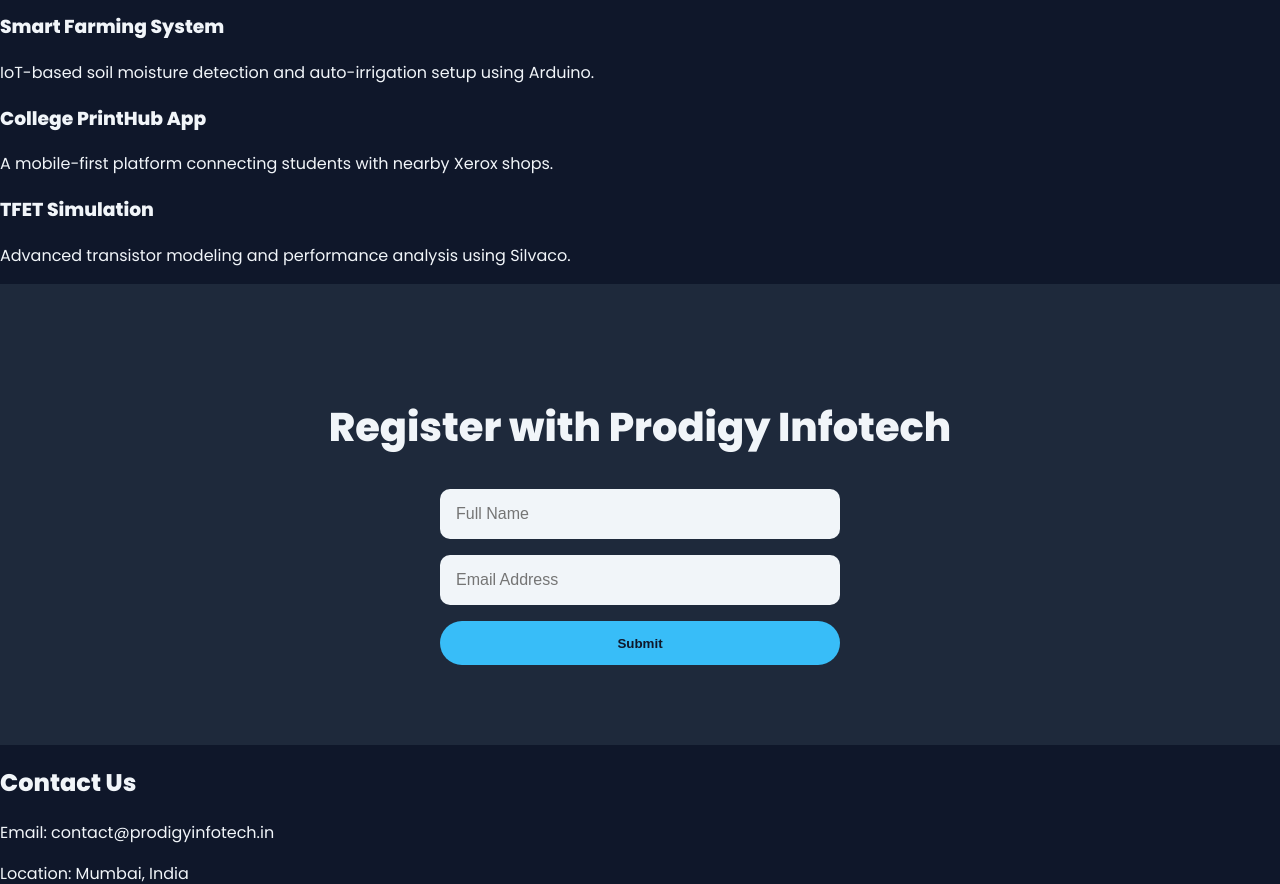
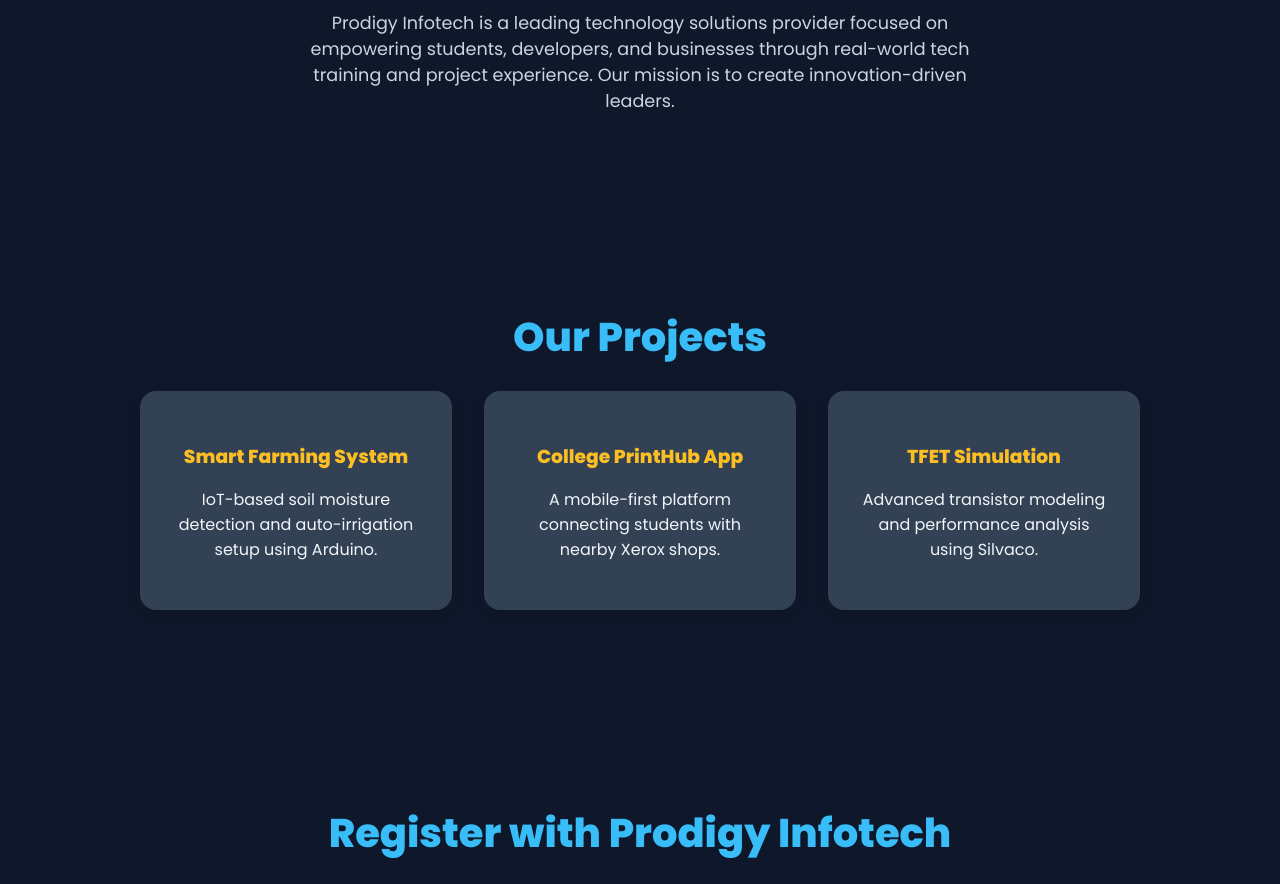
Before and after one commit to Hari03750/landing4, a plain HTML site: page index.html in a window 1280 px wide. Shown: the part 682-1566 px from the top of the page. Drawn offline with Linux system fonts and the light colour scheme.

Commit message:
Update style.css

```diff
--- a/style.css
+++ b/style.css
@@ -11,7 +11,7 @@
   align-items: center;
   background-color: #1e293b;
   padding: 1rem 2rem;
-  box-shadow: 0 2px 12px rgba(0,0,0,0.2);
+  box-shadow: 0 2px 12px rgba(0, 0, 0, 0.2);
 }
 
 .logo {
@@ -72,15 +72,54 @@
   color: white;
 }
 
-.register-section {
+.about-section,
+.projects-section,
+.register-section,
+.contact-section {
+  padding: 5rem 2rem;
   text-align: center;
-  padding: 5rem 2rem;
-  background-color: #1e293b;
 }
 
-.register-section h2 {
+.about-section h2,
+.projects-section h2,
+.register-section h2,
+.contact-section h2 {
   font-size: 2.5rem;
-  margin-bottom: 2rem;
+  margin-bottom: 1.5rem;
+  color: #38bdf8;
+}
+
+.about-section p,
+.contact-section p {
+  color: #cbd5e1;
+  font-size: 1.1rem;
+  max-width: 700px;
+  margin: 0 auto;
+}
+
+.project-grid {
+  display: grid;
+  grid-template-columns: repeat(auto-fit, minmax(280px, 1fr));
+  gap: 2rem;
+  max-width: 1000px;
+  margin: 0 auto;
+}
+
+.project-card {
+  background-color: #334155;
+  padding: 2rem;
+  border-radius: 1rem;
+  box-shadow: 0 4px 16px rgba(0,0,0,0.1);
+  transition: transform 0.3s ease;
+}
+
+.project-card:hover {
+  transform: translateY(-5px);
+}
+
+.project-card h3 {
+  color: #fbbf24;
+  margin-bottom: 0.5rem;
 }
 
 .register-section form {
```
